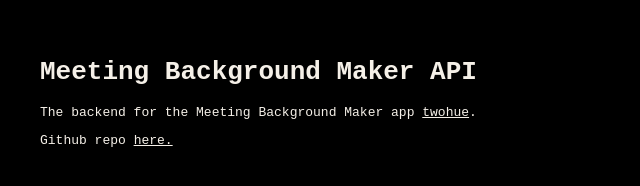
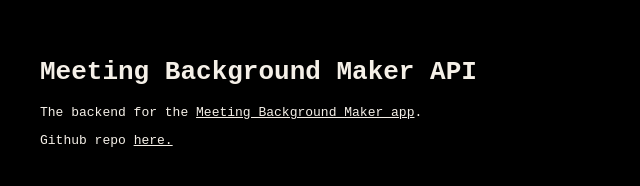
Before and after one commit to snphillips/meeting-background-maker-server, a website: page index.html in a window 1280 px wide. Shown: the full height of the page, 0-640 px from the left. Drawn offline with Linux system fonts and the light colour scheme.

Commit message:
edit typo

```diff
--- a/index.html
+++ b/index.html
@@ -18,7 +18,7 @@
 	</head>
 	<body>
 		<h1>Meeting Background Maker API</h1>
-		<p>The backend for the Meeting Background Maker app <a href="https://meeting-background-maker.netlify.app/">twohue</a>.</p>
+		<p>The backend for the <a href="https://meeting-background-maker.netlify.app/">Meeting Background Maker app</a>.</p>
 		<p>Github repo <a href="https://github.com/snphillips/meeting-background-maker-server">here.</a></p>
 	</body>
 </html>
```
